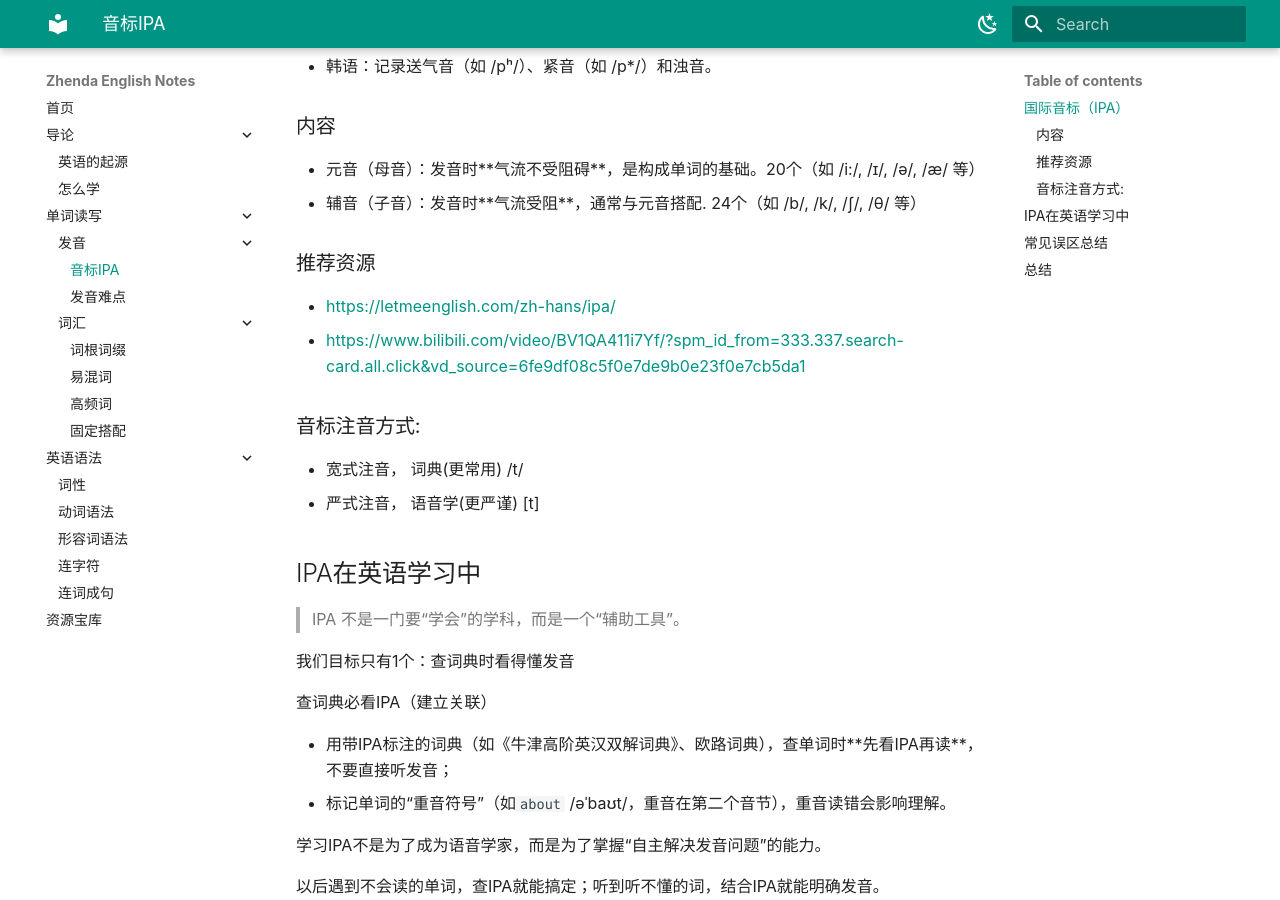
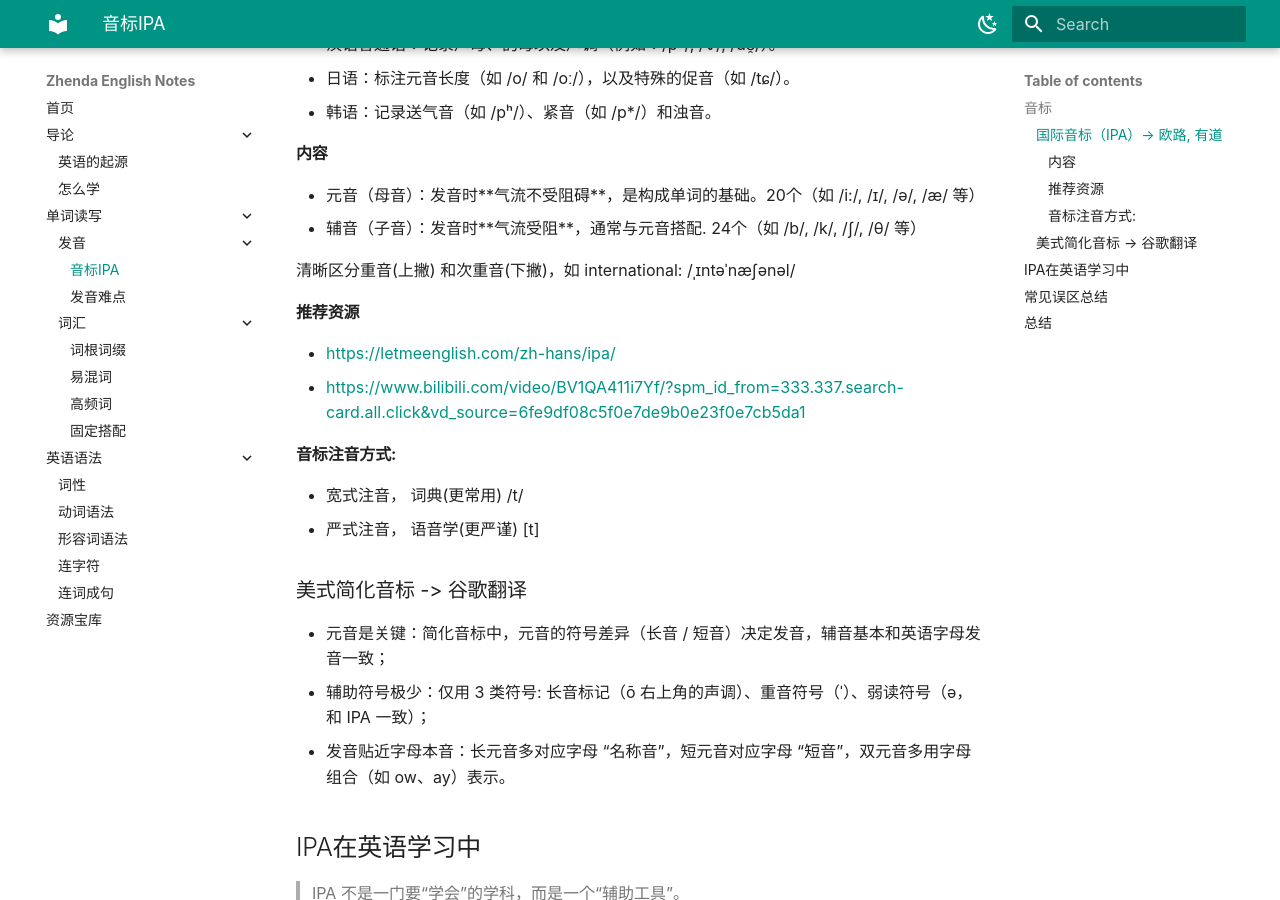
Before and after one commit to zhenda-hub/english-note, an MkDocs documentation site: the page built from docs/read-write/pronunciation/ipa.md, in a window 1280 px wide and 900 px high, scrolled down 565 px. Built offline with MkDocs 1.6.1 and Material for MkDocs 9.7.7, drawn with Linux system fonts in a browser that asks for light colours; plug-ins that fetch from the network failed and are left out; some of the changed text lies outside the part shown.

Commit message:
update: 2md

```diff
--- a/docs/read-write/pronunciation/ipa.md
+++ b/docs/read-write/pronunciation/ipa.md
@@ -1,4 +1,6 @@
-## 国际音标（IPA）
+## 音标
+
+### 国际音标（IPA）-> 欧路, 有道
 
 国际音标（International Phonetic Alphabet）是一套全球通用的语音标注系统，由国际语音学协会于1888年创建。它能精确标注任何语言的发音，避免因拼写规则造成的混乱。
 
@@ -13,22 +15,34 @@
 - 日语：标注元音长度（如 /o/ 和 /oː/），以及特殊的促音（如 /tɕ/）。
 - 韩语：记录送气音（如 /pʰ/）、紧音（如 /p*/）和浊音。
 
-### 内容
+#### 内容
 
 - 元音（母音）：发音时**气流不受阻碍**，是构成单词的基础。20个（如 /i:/, /ɪ/, /ə/, /æ/ 等）
 - 辅音（子音）：发音时**气流受阻**，通常与元音搭配. 24个（如 /b/, /k/, /ʃ/, /θ/ 等）
 
-### 推荐资源
+清晰区分重音(上撇) 和次重音(下撇)，如 international: /ˌɪntəˈnæʃənəl/
+
+
+#### 推荐资源
 
 - <https://letmeenglish.com/zh-hans/ipa/>
 - <https://www.bilibili.com/video/BV1QA411i7Yf/?spm_id_from=333.337.search-card.all.click&vd_source=6fe9df08c5f0e7de9b0e23f0e7cb5da1>
 
 
 
-### 音标注音方式:
+#### 音标注音方式:
 
 - 宽式注音， 词典(更常用) /t/
 - 严式注音， 语音学(更严谨) [t]
+
+
+
+### 美式简化音标 -> 谷歌翻译
+
+- 元音是关键：简化音标中，元音的符号差异（长音 / 短音）决定发音，辅音基本和英语字母发音一致；
+- 辅助符号极少：仅用 3 类符号: 长音标记（ō 右上角的声调）、重音符号（ˈ）、弱读符号（ə，和 IPA 一致）；
+- 发音贴近字母本音：长元音多对应字母 “名称音”，短元音对应字母 “短音”，双元音多用字母组合（如 ow、ay）表示。
+
 
 
 ## IPA在英语学习中
```
Also changed, not shown: docs/tools.md (+3 -2 lines).
